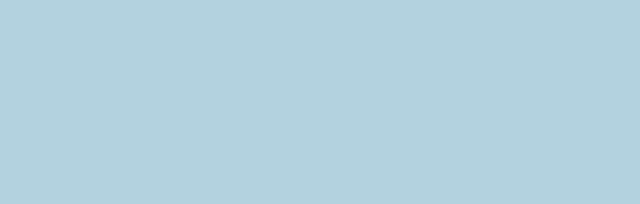
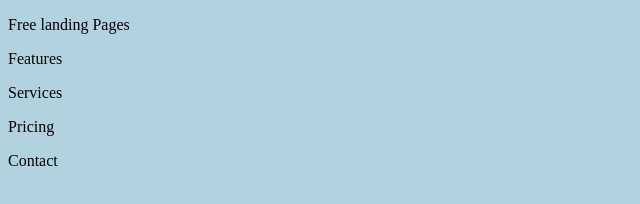
Before and after one commit to Trasimaco94/tanti-commit, a plain HTML site: page index.html in a window 1280 px wide. Shown: the whole page, without its empty margins (0-640 px from the left). Drawn offline with Linux system fonts and the light colour scheme.

Commit message:
feat(tanti commit: Added p in navbar

```diff
--- a/index.html
+++ b/index.html
@@ -9,7 +9,21 @@
 <body>
 <div class="container">
    <div class="navbar">
-
+<p>
+Free landing Pages
+</p>
+<p>
+Features
+</p>
+<p>
+    Services
+</p>
+<p>
+    Pricing
+</p>
+<p>
+    Contact
+</p>
    </div>
    <div class="textbox">
 
```
